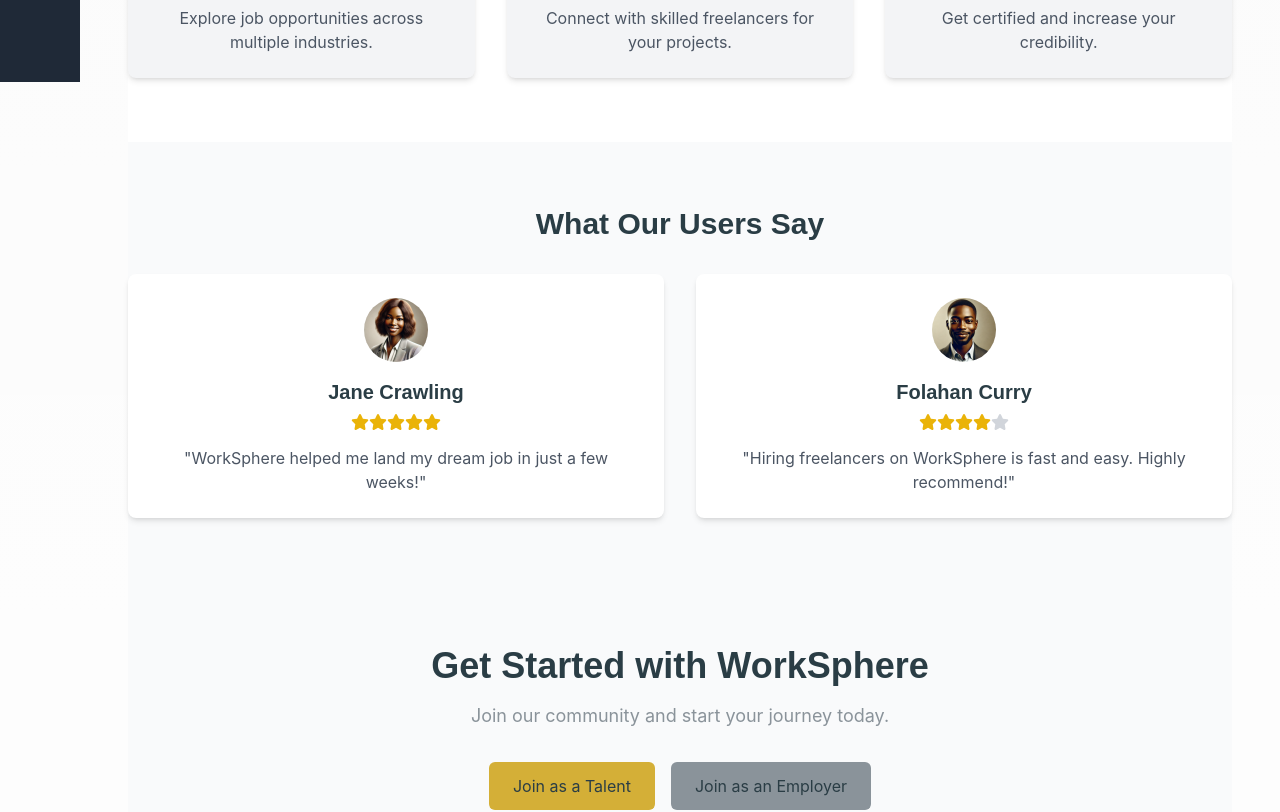
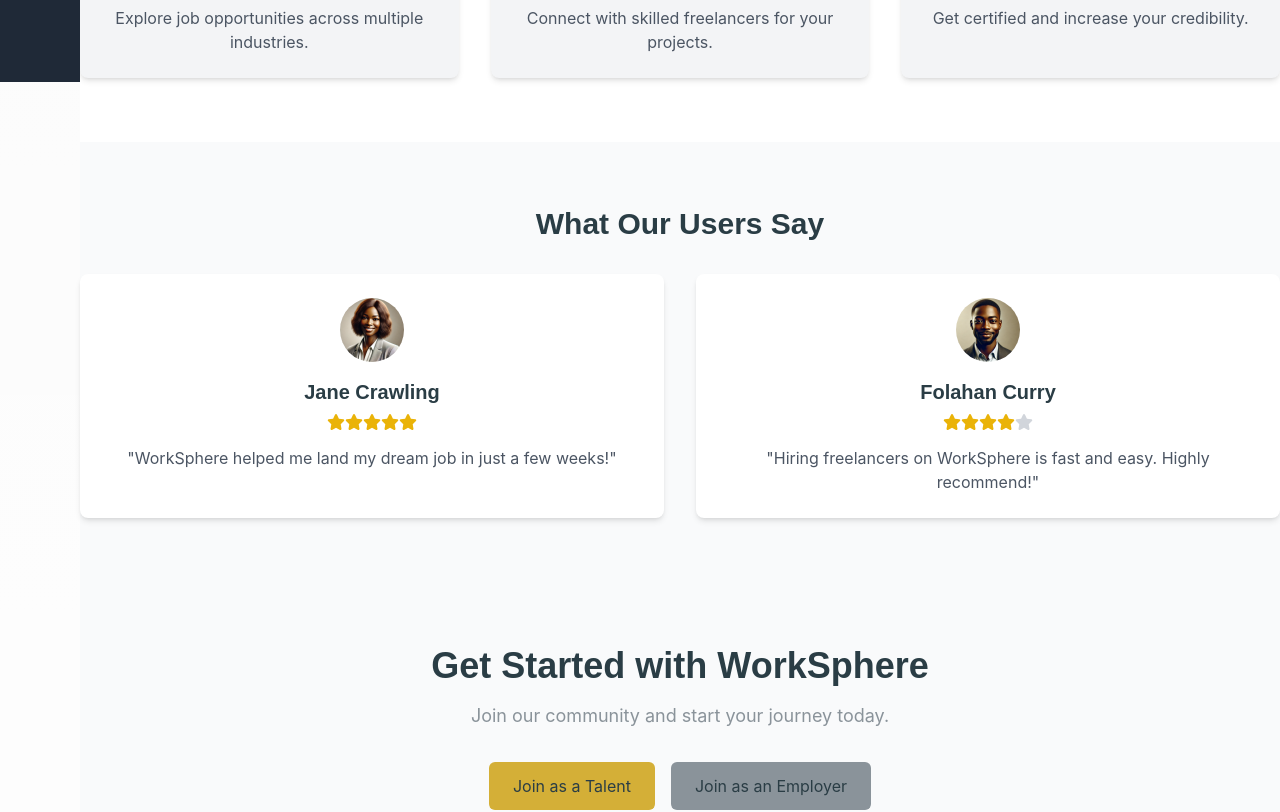
Before and after one commit to Seunfola/worksphere, a Next.js app: page / in a window 1280 px wide. Shown: the part 718-1530 px from the top of the page. Built offline with nearby package versions, Linux system fonts and the light colour scheme.

Commit message:
resolving errors and changes and remove the talent page

```diff
--- a/src/app/globals.css
+++ b/src/app/globals.css
@@ -34,16 +34,32 @@ h1, h2, h3, h4, h5, h6 {
   .text-balance {
     text-wrap: balance;
   }
+
   .btn-primary {
     @apply bg-[rgb(var(--primary-rgb))] text-[rgb(var(--accent-rgb))] px-5 py-4 rounded-lg border border-transparent transition-colors;
   }
+
   .btn-primary:hover {
     @apply bg-[rgb(var(--secondary-rgb))] border-gray-200 dark:bg-[rgb(var(--background-end-rgb))] dark:border-[rgb(var(--background-start-rgb))];
   }
+
   .link-primary {
     @apply text-[rgb(var(--primary-rgb))] underline;
   }
+
   .link-primary:hover {
     @apply no-underline text-[rgb(var(--secondary-rgb))];
   }
+
+  .bg-secondary {
+    @apply bg-[rgb(var(--secondary-rgb))];
+  }
+
+  .text-accent {
+    @apply text-[rgb(var(--accent-rgb))];
+  }
+
+  .section-full-width {
+    @apply w-full max-w-screen-lg mx-auto px-4 sm:px-6 lg:px-8;
+  }
 }
--- a/src/components/layout.tsx
+++ b/src/components/layout.tsx
@@ -40,7 +40,7 @@ const Layout: React.FC<LayoutProps> = ({ children }) => {
         } ${isMobile ? 'ml-0' : ''}`}
       >
         <Navbar />
-        <main className="flex-grow  text-accent px-4 md:px-8 lg:px-12">
+        <main className="flex-grow  text-accent ">
           {children}
         </main>
         <Footer />
```
